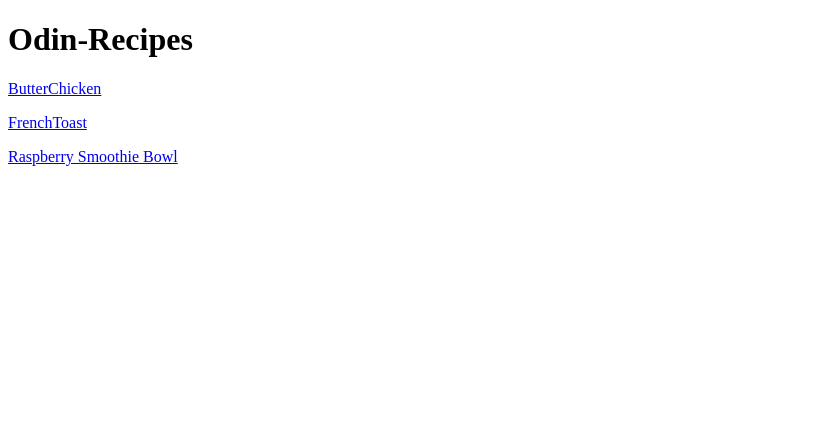
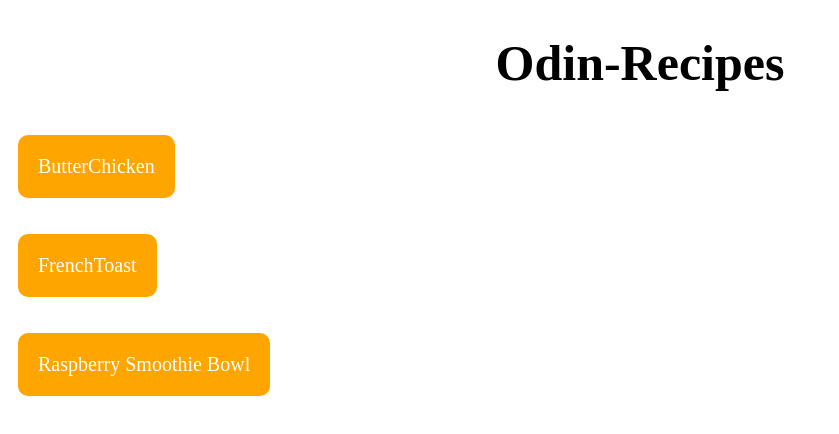
Before and after one commit to jagadeeshM28/Odin-recipes, a plain HTML site: page index.html in a window 1280 px wide. Shown: the whole page, without its empty margins (0-839 px from the left). Drawn offline with Linux system fonts and the light colour scheme.

Commit message:
styled homepage with css

```diff
--- a/index.html
+++ b/index.html
@@ -4,11 +4,12 @@
     <meta charset="UTF-8">
     <meta name="viewport" content="width=device-width, initial-scale=1.0">
     <title>Recipes</title>
+    <link rel="stylesheet" href="style.css">
 </head>
 <body>
-    <h1>Odin-Recipes</h1>
-    <a href="recipes/butterchicken.html">ButterChicken</a>
-   <p><a href="recipes/frenchtoast.html">FrenchToast</a></p>
-   <a href="recipes/raspberry-smoothie-bowl.html">Raspberry Smoothie Bowl</a>
+    <h1 class="pagename">Odin-Recipes</h1>
+    <a class="butterchicken" href="recipes/butterchicken.html">ButterChicken</a>
+    <p><a class="frenchtoast"   href="recipes/frenchtoast.html">FrenchToast</a></p>
+    <a class="smoothie"    href="recipes/raspberry-smoothie-bowl.html">Raspberry Smoothie Bowl</a>
 </body>
 </html>
--- /dev/null
+++ b/style.css
@@ -0,0 +1,36 @@
+.pagename{
+    text-align: center;
+    font-size: 50px;
+    }
+
+.butterchicken{
+        font-size: 20px;
+        display: inline-block;
+        background-color: orange;
+        color: white;
+        padding:20px;
+        margin: 10px;
+        text-decoration: none;
+        border-radius: 10px;
+
+    }
+.frenchtoast{
+    font-size: 20px;
+    display: inline-block;
+    background-color: orange;
+    color: white;
+    padding: 20px;
+    margin: 10px;
+    text-decoration: none;
+    border-radius: 10px;
+}
+.smoothie{
+    font-size: 20px;
+    display: inline-block;
+    background-color: orange;
+    color: white;
+    padding: 20px;
+    margin: 10px;
+    text-decoration: none;
+    border-radius: 10px;
+}
```
Also changed, not shown: recipes/butterchicken.html (+7 -3 lines), recipes/frenchtoast.html (+5 -2 lines), recipes/raspberry-smoothie-bowl.html (+5 -2 lines), recipes/recipes.css (added, +13 -0 lines).
